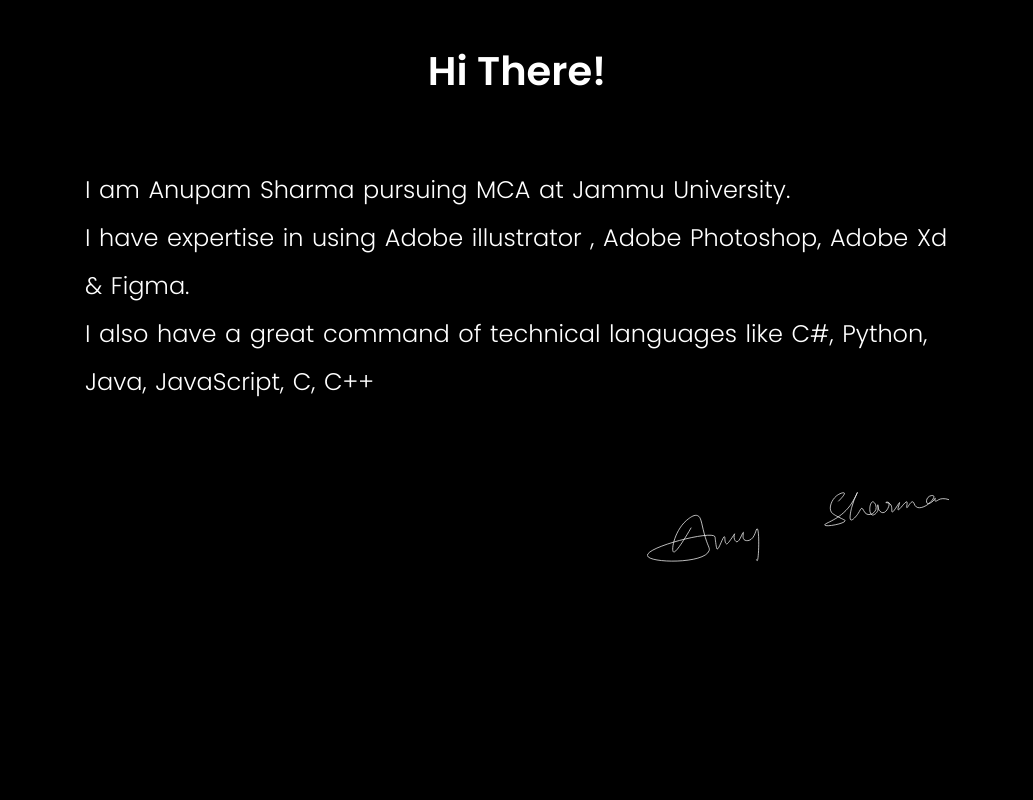
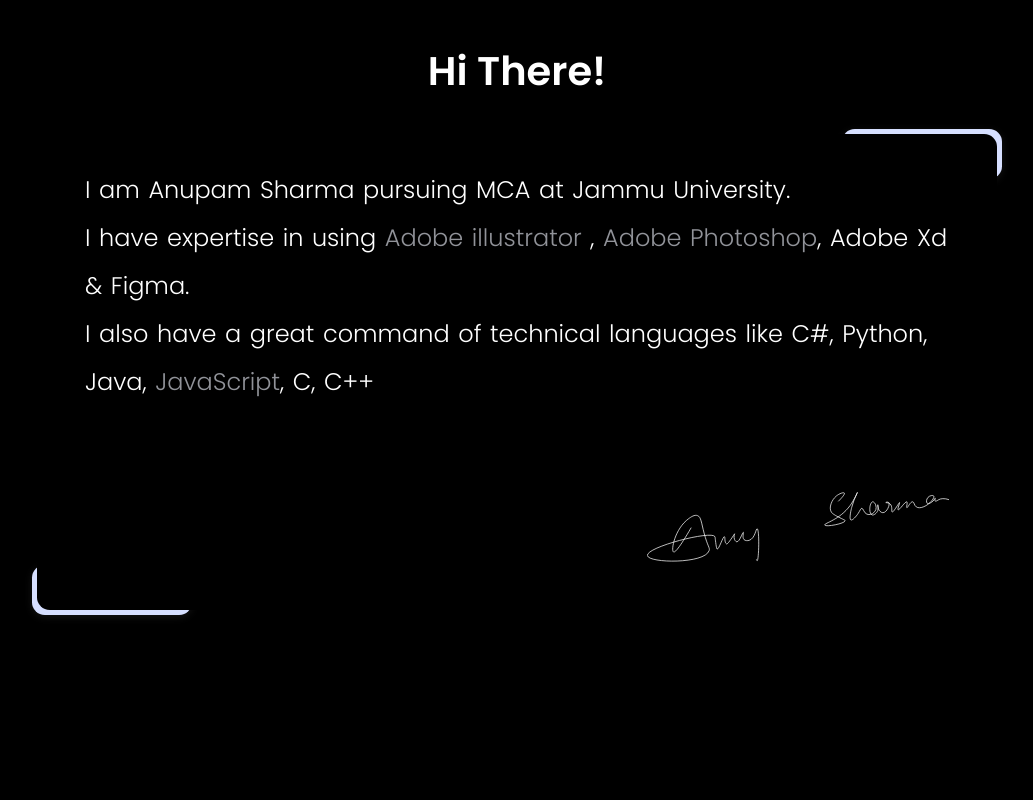
Before and after one commit to anupamsharmae/anupamsharmae.github.io, a plain HTML site: page index.html in a window 1280 px wide. Shown: the part 820-1620 px from the top of the page, without its empty margins (123-1156 px from the left). Drawn offline with Linux system fonts and the light colour scheme; a web font is replaced by a local one.

Commit message:
update commit

```diff
--- a/css/style.scss
+++ b/css/style.scss
@@ -25,7 +25,7 @@ font-family: 'Amita', cursive;
     --bg-color: var(--bg-light-color);
     --font-color: var(--font-dark-color);
     --secondary-color: var(--disable-color);
-    --card-color: var(--card-light-color);
+    --card-color: var(--disable-color);
 }
 
 * {
@@ -115,11 +115,33 @@ header {
         line-height: 2;
         word-spacing: 2px;
         text-align: left;
-        //background-color: var(--card-color);
+        background-color: var(--bg-color);
 
+        &::before{
+            position:absolute;
+            content: '';
+            bottom: -5px;
+            left: -5px;
+            width: 10rem;
+            height: 50px;
+            background-color: #d6dfff;
+            border-radius: 0.8rem;
+            z-index: -1;
+            box-shadow: rgba(99, 99, 99, 0.2) 0px 2px 8px 0px;
+        }
+        &::after{
+            position:absolute;
+            content: '';
+            top: -5px;
+            right: -5px;
+            width: 10rem;
+            height: 50px;
+            background-color: #d6dfff;
+            border-radius: 0.8rem;
+            z-index: -1;
+            box-shadow: rgba(99, 99, 99, 0.2) 0px 2px 8px 0px;
+        }
     }
-
-
 }
 
 .animate-upwards {
@@ -147,7 +169,7 @@ header {
 
 .svg {
     fill: none;
-    stroke: #fff;
+    stroke: var(--font-color);
     stroke-linecap: round;
     stroke-linejoin: round;
     stroke-dasharray: 2300;
@@ -163,7 +185,8 @@ header {
 }
 
 .highlight {
-    color: var(--font-color);
+    color: var(--disable-color);
+    filter: invert(40%);
 }
 
 hr {
@@ -236,6 +259,7 @@ hr {
     width: 40px;
     height: 40px;
     padding: 5px;
+    filter: invert(40%);
 }
 
 .footerSection {
```
Also changed, not shown: css/style.css, 1 other file.
